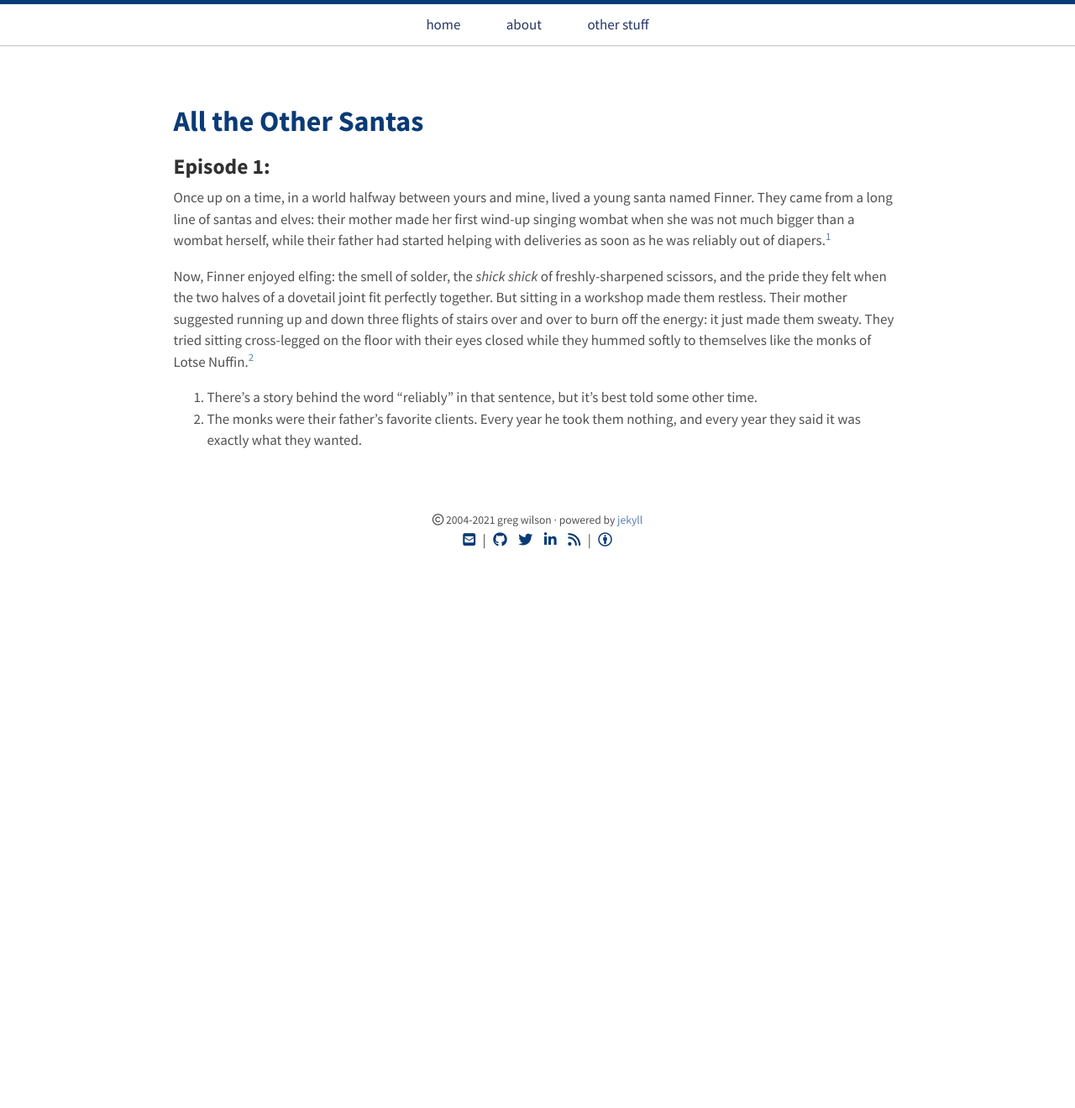
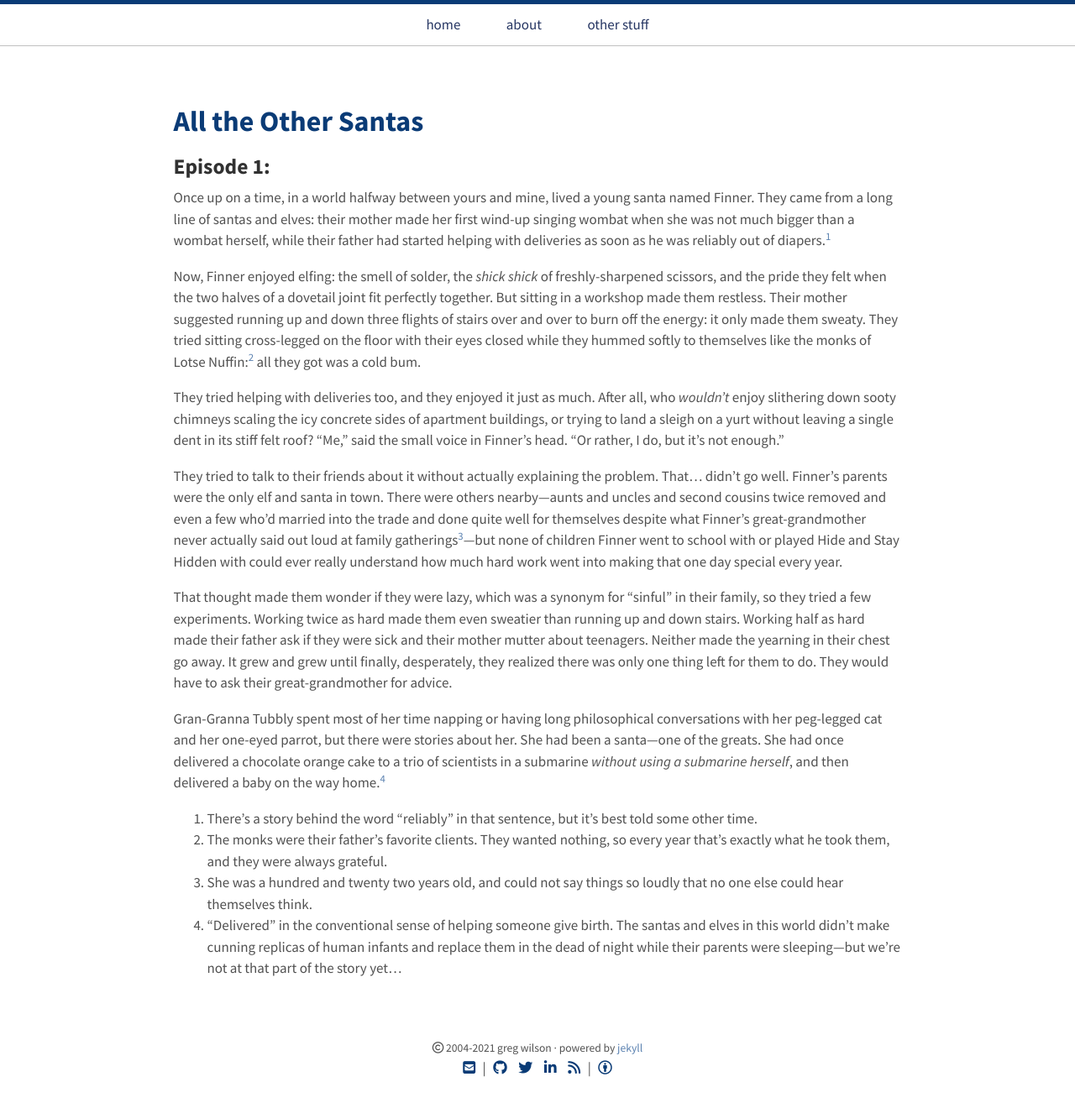
Before and after one commit to gvwilson/sensibleadventures, a Jekyll site: the page built from santas/santas.md, in a window 1280 px wide. Shown: the whole page at 84% size. Built offline with Jekyll 4.4.1, drawn with Linux system fonts in a browser that asks for light colours; nearby versions of some CDN libraries; before the commit the page ends 900 px from its top, so only the background shows below that.

Commit message:
Finally starting the Santa story

```diff
--- a/_config.yml
+++ b/_config.yml
@@ -17,6 +17,7 @@
   - "*.odt"
   - "*.pdf"
   - "*.txt"
+  - ".#*"
 
 permalink: pretty
 paginate: 5
--- a/santas/santas.md
+++ b/santas/santas.md
@@ -29,12 +29,61 @@
 But sitting in a workshop made them restless.
 Their mother suggested running up and down three flights of stairs over and over
 to burn off the energy:
-it just made them sweaty.
+it only made them sweaty.
 They tried sitting cross-legged on the floor with their eyes closed
-while they hummed softly to themselves like the monks of Lotse Nuffin.<sup>
+while they hummed softly to themselves like the monks of Lotse Nuffin:<sup>
 The monks were their father's favorite clients.
-Every year he took them nothing,
-and every year they said it was exactly what they wanted.
+They wanted nothing,
+so every year that's exactly what he took them,
+and they were always grateful.
+</sup>
+all they got was a cold bum.
+
+They tried helping with deliveries too,
+and they enjoyed it just as much.
+After all,
+who *wouldn't* enjoy slithering down sooty chimneys
+scaling the icy concrete sides of apartment buildings,
+or trying to land a sleigh on a yurt without leaving a single dent in its stiff felt roof?
+"Me," said the small voice in Finner's head.
+"Or rather, I do, but it's not enough."
+
+They tried to talk to their friends about it
+without actually explaining the problem.
+That... didn't go well.
+Finner's parents were the only elf and santa in town.
+There were others nearby---aunts and uncles
+and second cousins twice removed
+and even a few who'd married into the trade
+and done quite well for themselves
+despite what Finner's great-grandmother never actually said out loud at family gatherings<sup>
+She was a hundred and twenty two years old,
+and could not say things so loudly that no one else could hear themselves think.</sup>---but
+none of children Finner went to school with or played Hide and Stay Hidden with
+could ever really understand how much hard work went into making that one day special every year.
+
+That thought made them wonder if they were lazy,
+which was a synonym for "sinful" in their family,
+so they tried a few experiments.
+Working twice as hard made them even sweatier than running up and down stairs.
+Working half as hard made their father ask if they were sick and their mother mutter about teenagers.
+Neither made the yearning in their chest go away.
+It grew and grew until finally,
+desperately,
+they realized there was only one thing left for them to do.
+They would have to ask their great-grandmother for advice.
+
+Gran-Granna Tubbly spent most of her time napping or having long philosophical conversations
+with her peg-legged cat and her one-eyed parrot,
+but there were stories about her.
+She had been a santa---one of the greats.
+She had once delivered a chocolate orange cake to a trio of scientists in a submarine
+*without using a submarine herself*,
+and then delivered a baby on the way home.<sup>
+"Delivered" in the conventional sense of helping someone give birth.
+The santas and elves in this world didn't make cunning replicas of human infants
+and replace them in the dead of night while their parents were sleeping---but
+we're not at that part of the story yet...
 </sup>
 
 </section>
```
